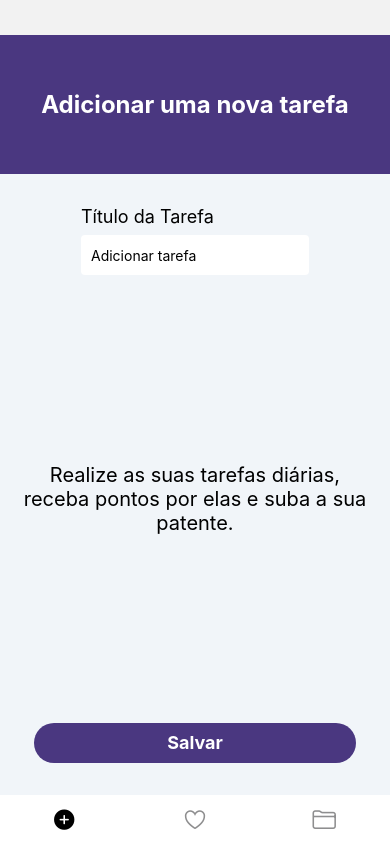
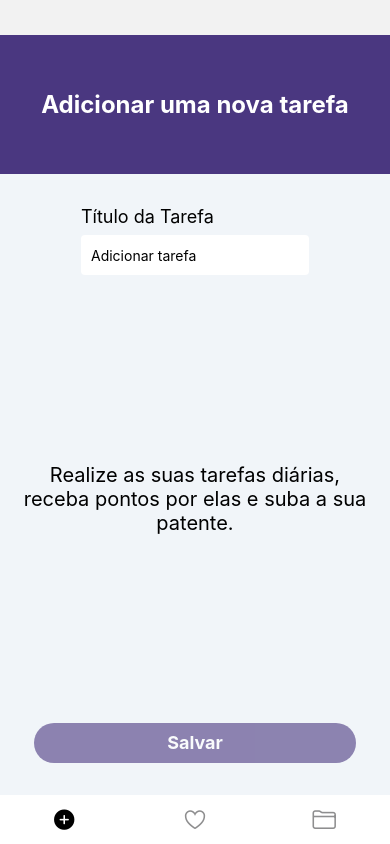
Before and after one commit to Adrianodbs/tarefas-diarias-mobile, a React Native app: screen /Register in a window 390 px wide. Built offline with nearby package versions, Linux system fonts and the light colour scheme.

Commit message:
Feat: create button disabled

```diff
--- a/src/components/ButtonApp.js
+++ b/src/components/ButtonApp.js
@@ -1,9 +1,13 @@
 import { StyleSheet, Text, TouchableOpacity, View } from 'react-native'
 import React from 'react'
 
-const ButtonApp = ({ onPress, title }) => {
+const ButtonApp = ({ onPress, title, disabled }) => {
   return (
-    <TouchableOpacity style={styles.button} onPress={onPress}>
+    <TouchableOpacity
+      style={[styles.button, disabled && styles.buttonDisabled]}
+      onPress={onPress}
+      disabled={disabled}
+    >
       <Text style={styles.buttonTitle}>{title}</Text>
     </TouchableOpacity>
   )
@@ -24,5 +28,8 @@ const styles = StyleSheet.create({
     color: '#fff',
     fontWeight: 'bold',
     fontSize: 18
+  },
+  buttonDisabled: {
+    opacity: 0.6
   }
 })
--- a/src/pages/register/index.js
+++ b/src/pages/register/index.js
@@ -44,7 +44,11 @@ const Register = () => {
           </Text>
         </View>
 
-        <ButtonApp onPress={saveTask} title="Salvar" />
+        <ButtonApp
+          onPress={saveTask}
+          title="Salvar"
+          disabled={taskName === ''}
+        />
       </View>
     </SafeAreaView>
   )
--- a/src/pages/tasks/index.js
+++ b/src/pages/tasks/index.js
@@ -99,7 +99,13 @@ const Tasks = () => {
             </View>
           </View>
         )}
-        {tasks.length > 0 && <ButtonApp title="Enviar" onPress={sendTasks} />}
+        {tasks.length > 0 && (
+          <ButtonApp
+            title="Enviar"
+            onPress={sendTasks}
+            disabled={progress === 0}
+          />
+        )}
       </View>
     </SafeAreaView>
   )
```
